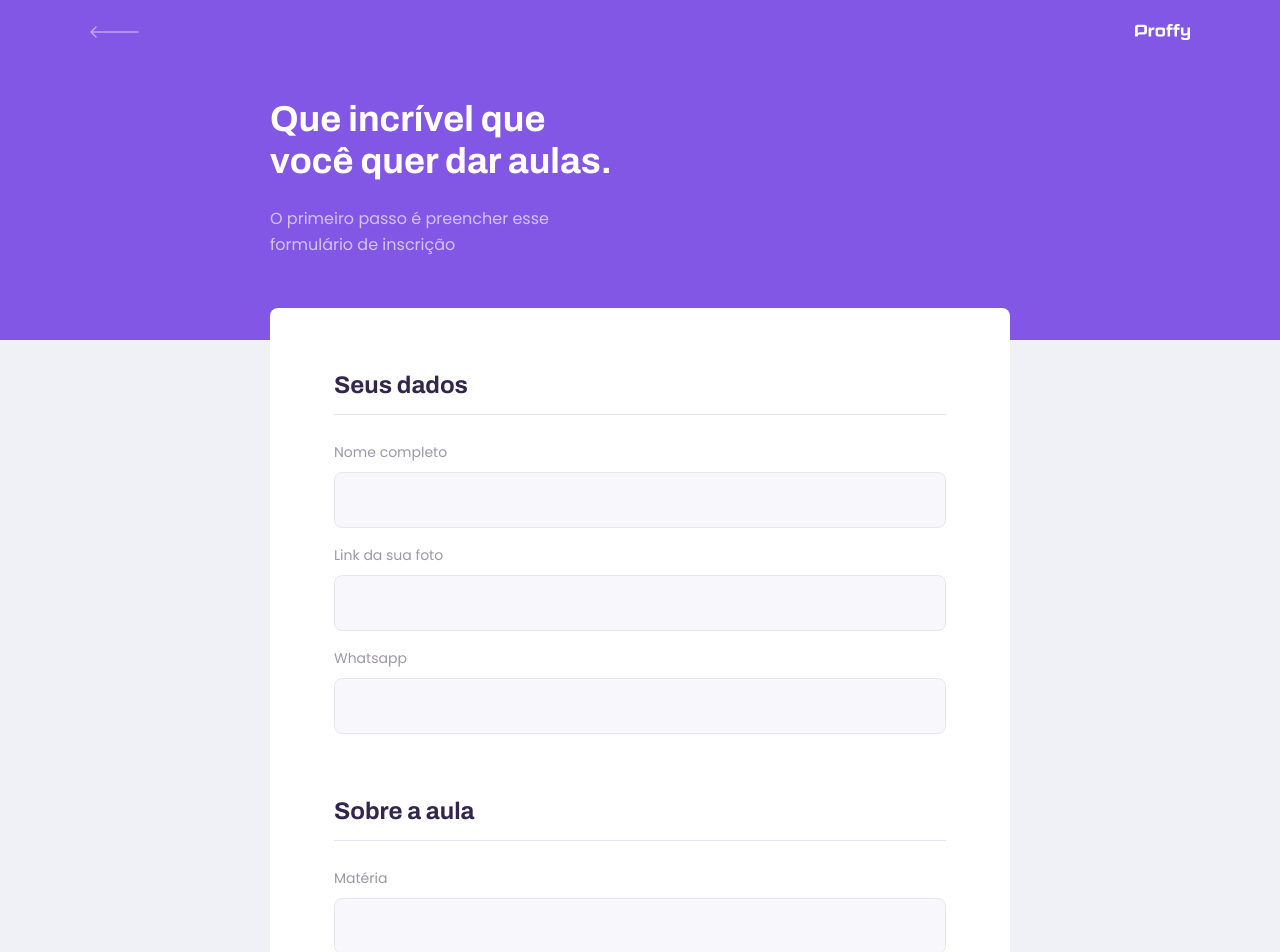
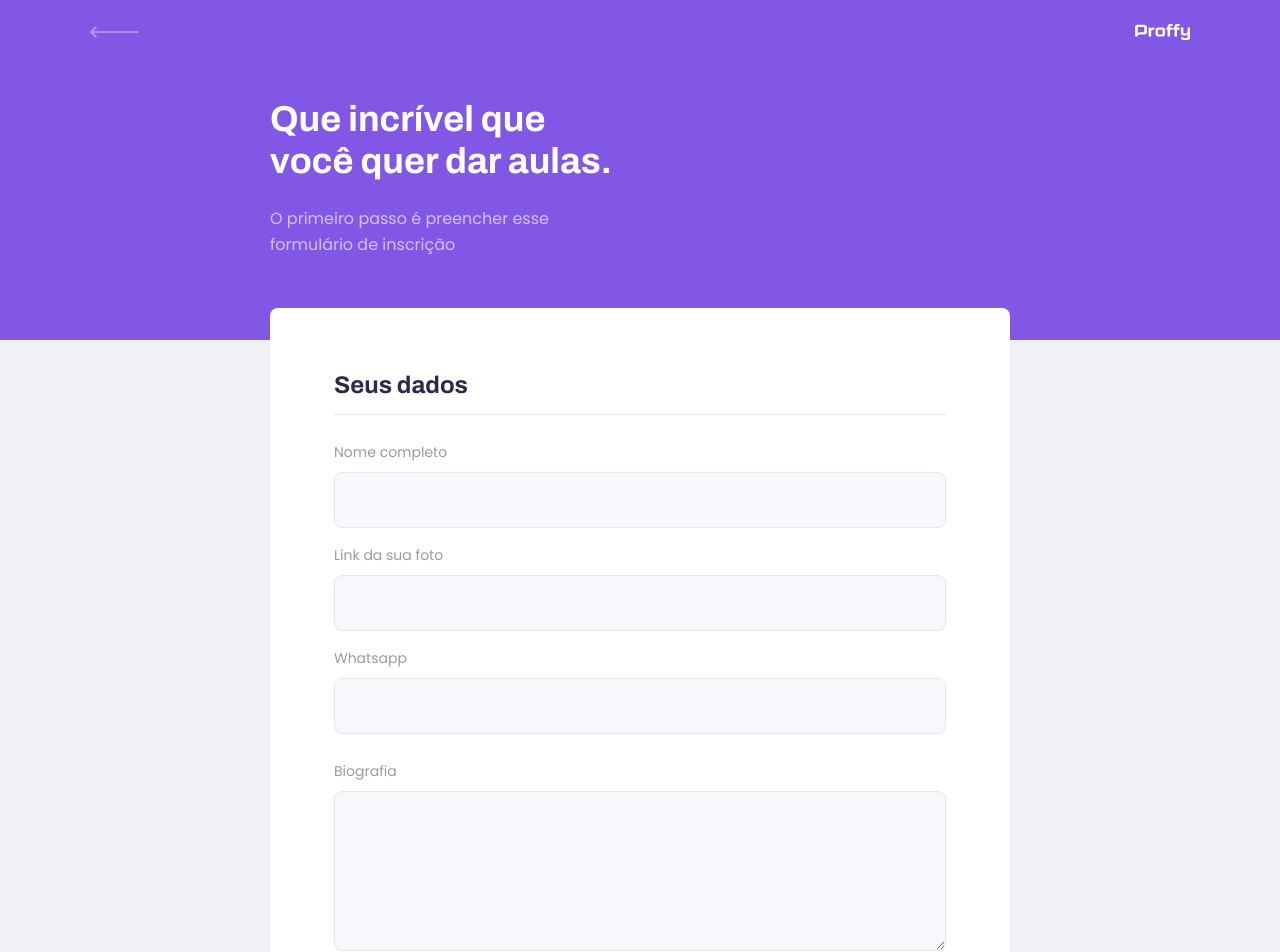
Before and after one commit to guilhermesantoss/proffy-nlw02, a React (Create React App) app in the folder web/: page /give-classes in a window 1280 px wide. Shown: the top 952 px of the page. Built offline with nearby package versions, Linux system fonts and the light colour scheme; the HTML template or start-up script is replaced by a standard one.

Commit message:
add component Textarea e ajustes no css

```diff
--- /dev/null
+++ b/web/src/components/Textarea/index.tsx
@@ -0,0 +1,22 @@
+import React, { TextareaHTMLAttributes } from 'react';
+
+import './styles.css';
+
+interface TextareaProps extends TextareaHTMLAttributes<HTMLTextAreaElement> {
+  name: string;
+  label: string;
+}
+
+const Textarea: React.FC<TextareaProps> = ({ name, label, ...rest }) => {
+  return (
+    <div className="textarea-block">
+      <label htmlFor={name}>{label}</label>
+      <textarea
+        id={name}
+        {...rest}
+      />
+    </div>
+  );
+}
+
+export default Textarea;
--- /dev/null
+++ b/web/src/components/Textarea/styles.css
@@ -0,0 +1,36 @@
+.textarea-block {
+  position: relative;
+}
+
+.textarea-block + .textarea-block {
+  margin-top: 1.4rem;
+}
+
+.textarea-block label {
+  font-size: 1.4rem;
+}
+
+.textarea-block textarea {
+  width: 100%;
+  height: 16rem;
+  min-height: 8rem;
+  margin-top: 0.8rem;
+  border-radius: 0.8rem;
+  background-color: var(--color-input-background);
+  border: 1px solid var(--color-line-in-white);
+  outline: 0;
+  resize: vertical;
+  padding: 1.2rem 1.6rem;
+  font: 1.6rem Archivo;
+}
+
+.textarea-block:focus-within::after {
+  width: calc(100% - 3.2rem);
+  height: 2px;
+  content: '';
+  background-color: var(--color-primary-light);
+  position: absolute;
+  left: 1.6rem;
+  right: 1.6rem;
+  bottom: 0.77rem;
+}
--- a/web/src/pages/TeacherForm/index.tsx
+++ b/web/src/pages/TeacherForm/index.tsx
@@ -6,6 +6,7 @@
 import warningIcon from '../../assets/images/icons/warning.svg';
 
 import './styles.css';
+import Textarea from '../../components/Textarea';
 
 const TeacherForm: React.FC = () => {
   return (
@@ -30,6 +31,10 @@
           <Input
             name="whatsapp"
             label="Whatsapp"
+          />
+          <Textarea
+            name="bio"
+            label="Biografia"
           />
         </fieldset>
 
--- a/web/src/pages/TeacherForm/styles.css
+++ b/web/src/pages/TeacherForm/styles.css
@@ -36,6 +36,10 @@
   width: 100%;
   padding-bottom: 1.6rem;
   border-bottom: 1px solid var(--color-line-in-white);
+}
+
+#page-teacher-form main fieldset .input-block + .textarea-block {
+  margin-top: 2.4rem;
 }
 
 #page-teacher-form main label {
```
